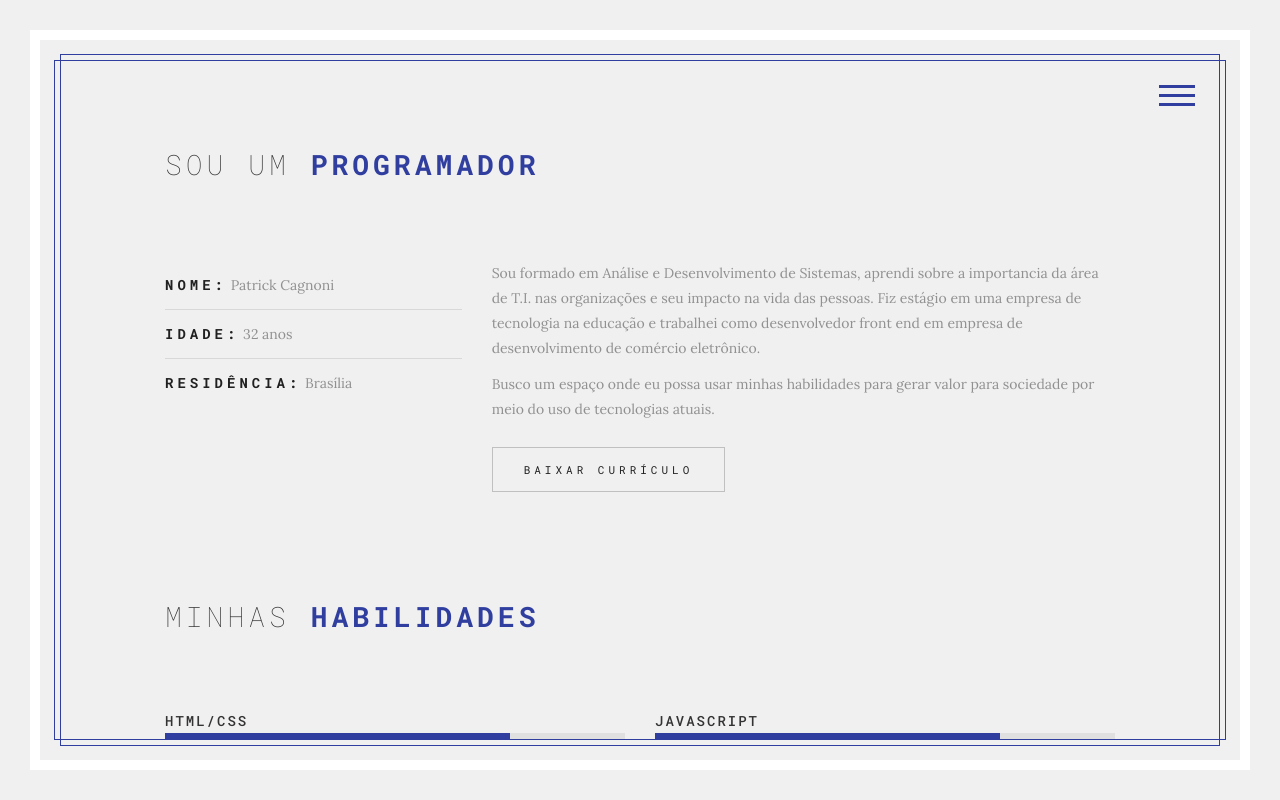
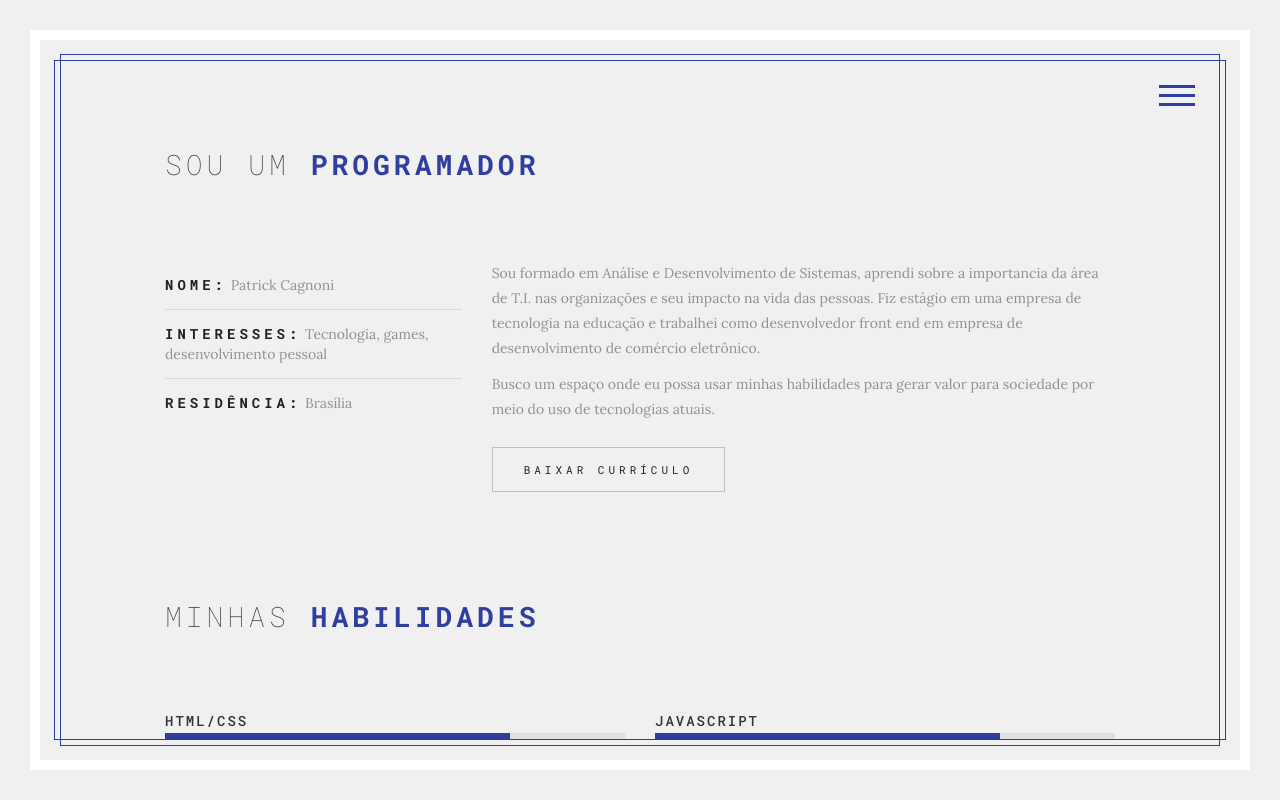
Before and after one commit to patrick-cagnoni/patrick-cagnoni.github.io, a plain HTML site: page index.html in a window 1280 px wide. Both pictures are taken after a click on the link "SAIBA MAIS". Drawn offline with Linux system fonts and the light colour scheme; files whose address does not match are found by name.

Commit message:
about page updated

```diff
--- a/index.html
+++ b/index.html
@@ -174,8 +174,8 @@
 										</li>
 
 										<li>
-											<strong>Idade:</strong>
-											<span>32 anos</span>
+											<strong>Interesses:</strong>
+											<span>Tecnologia, games, desenvolvimento pessoal</span>
 										</li>
 
 										<li>
```
